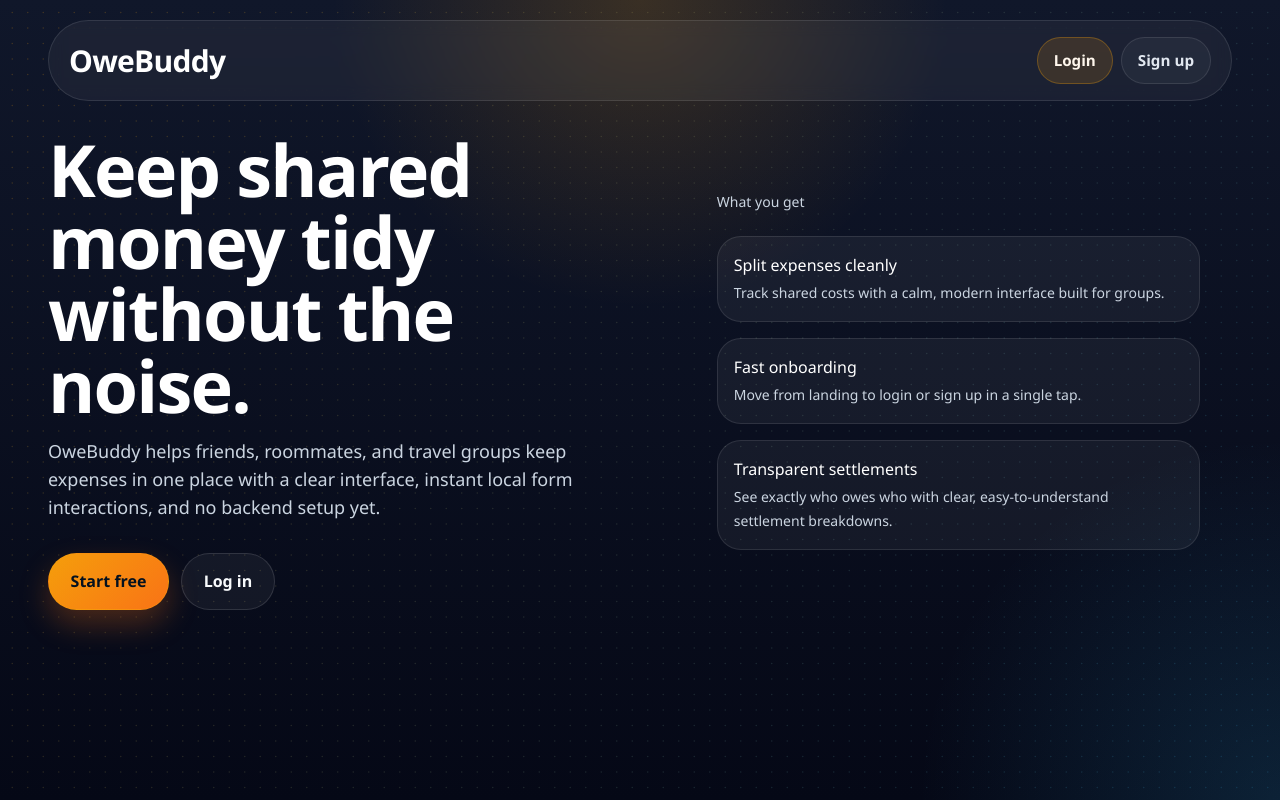
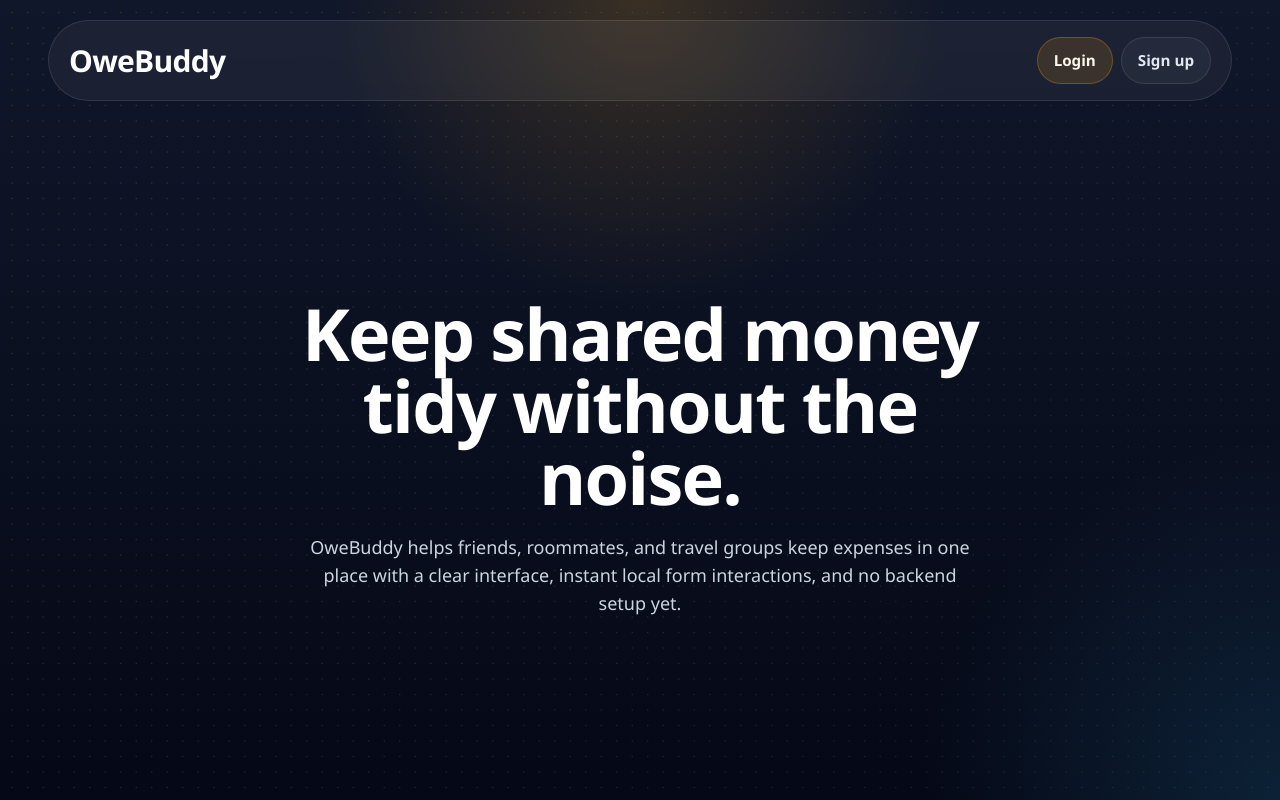
Before and after one commit to kdygen/OweBuddy-345, a React (Vite) app: page / in a window 1280 px wide. Built offline with nearby package versions, Linux system fonts and the light colour scheme; no server answers.

Commit message:
landing page relocation

```diff
--- a/src/pages/LandingPage.jsx
+++ b/src/pages/LandingPage.jsx
@@ -1,20 +1,4 @@
-import FeatureCard from '../components/FeatureCard'
 import DotField from '../components/DotField'
-
-const features = [
-    {
-        title: 'Split expenses cleanly',
-        description: 'Track shared costs with a calm, modern interface built for groups.',
-    },
-    {
-        title: 'Fast onboarding',
-        description: 'Move from landing to login or sign up in a single tap.',
-    },
-    {
-        title: 'Transparent settlements',
-        description: 'See exactly who owes who with clear, easy-to-understand settlement breakdowns.',
-    },
-]
 
 function LandingPage({ onLogin, onSignup }) {
     return (
@@ -36,9 +20,7 @@ function LandingPage({ onLogin, onSignup }) {
             <div className="relative z-10 mx-auto flex min-h-screen max-w-7xl flex-col px-5 py-5 sm:px-8 lg:px-12">
                 <header className="mb-8 flex items-center justify-between gap-4 rounded-full border border-white/10 bg-white/5 px-5 py-4 backdrop-blur">
                     <div className="flex items-center text-left">
-                        <span>
-                            <span className="block text-2xl font-semibold tracking-tight text-white sm:text-3xl">OweBuddy</span>
-                        </span>
+                        <span className="block text-2xl font-semibold tracking-tight text-white sm:text-3xl">OweBuddy</span>
                     </div>
 
                     <div className="flex flex-wrap items-center gap-2">
@@ -51,48 +33,16 @@ function LandingPage({ onLogin, onSignup }) {
                     </div>
                 </header>
 
-                <section className="grid gap-8 lg:grid-cols-[1.05fr_0.95fr] lg:items-center">
-                    <div className="space-y-8">
-                        <div className="space-y-5">
-                            <div className="space-y-4">
-                                <h1 className="max-w-2xl text-5xl font-semibold tracking-tight text-white sm:text-6xl lg:text-7xl">
-                                    Keep shared money tidy without the noise.
-                                </h1>
-                                <p className="max-w-xl text-base leading-7 text-slate-300 sm:text-lg">
-                                    OweBuddy helps friends, roommates, and travel groups keep expenses in one
-                                    place with a clear interface, instant local form interactions, and no
-                                    backend setup yet.
-                                </p>
-                            </div>
-                        </div>
-
-                        <div className="flex flex-wrap gap-3">
-                            <button className="btn-primary" onClick={onSignup} type="button">
-                                Start free
-                            </button>
-                            <button className="btn-secondary" onClick={onLogin} type="button">
-                                Log in
-                            </button>
-                        </div>
-
-                    </div>
-
+                <section className="flex flex-1 items-center justify-center text-center">
                     <div className="space-y-5">
-                        <div className="glass-card rounded-[2rem] p-6 sm:p-8">
-                            <div className="flex items-center justify-between text-sm text-slate-300">
-                                <span>What you get</span>
-                            </div>
-
-                            <div className="mt-6 space-y-4">
-                                {features.map((feature) => (
-                                    <FeatureCard
-                                        key={feature.title}
-                                        description={feature.description}
-                                        title={feature.title}
-                                    />
-                                ))}
-                            </div>
-                        </div>
+                        <h1 className="mx-auto max-w-3xl text-5xl font-semibold tracking-tight text-white sm:text-6xl lg:text-7xl">
+                            Keep shared money tidy without the noise.
+                        </h1>
+                        <p className="mx-auto max-w-2xl text-base leading-7 text-slate-300 sm:text-lg">
+                            OweBuddy helps friends, roommates, and travel groups keep expenses in one
+                            place with a clear interface, instant local form interactions, and no backend
+                            setup yet.
+                        </p>
                     </div>
                 </section>
             </div>
```
